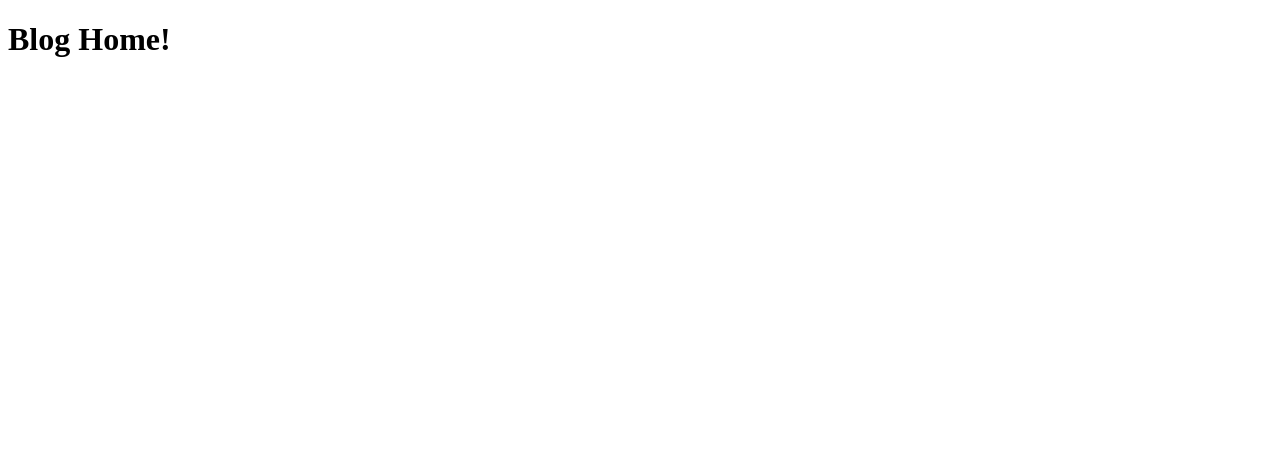
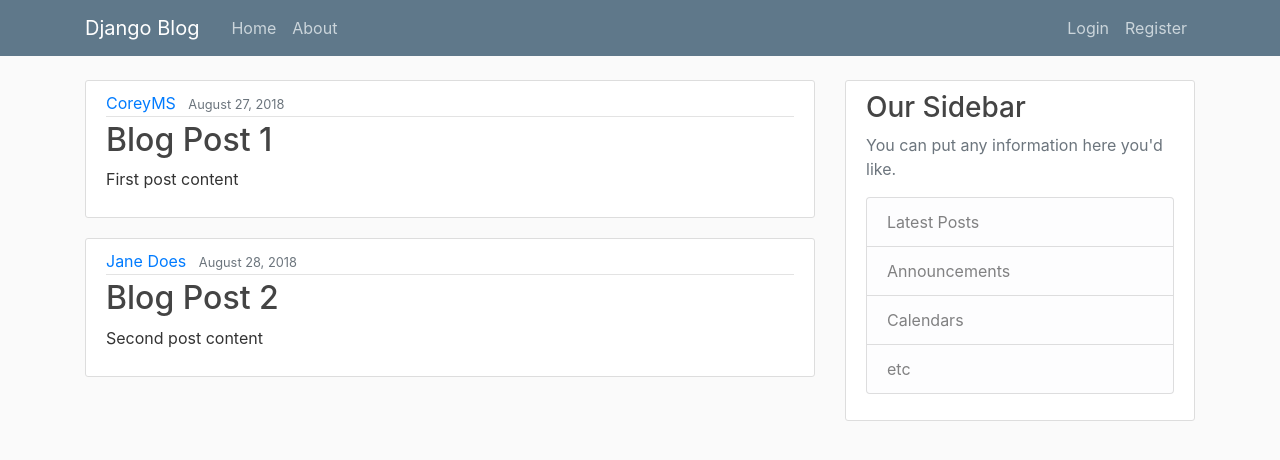
Before and after one commit to think-meet/ManagerBackend, a Django app: page /blog/ in a window 1280 px wide. Before the commit the part shown is almost empty. Shown: the top 460 px of the page. Run offline with Django 5.2, Linux system fonts and the light colour scheme; some libraries are stand-ins or nearby versions.

Commit message:
part 3 completed

```diff
--- /dev/null
+++ b/managerbackend/blog/static/blog/main.css
@@ -0,0 +1,89 @@
+body {
+    background: #fafafa;
+    color: #333333;
+    margin-top: 5rem;
+}
+
+h1,
+h2,
+h3,
+h4,
+h5,
+h6 {
+    color: #444444;
+}
+
+ul {
+    margin: 0;
+}
+
+.bg-steel {
+    background-color: #5f788a;
+}
+
+.site-header .navbar-nav .nav-link {
+    color: #cbd5db;
+}
+
+.site-header .navbar-nav .nav-link:hover {
+    color: #ffffff;
+}
+
+.site-header .navbar-nav .nav-link.active {
+    font-weight: 500;
+}
+
+.content-section {
+    background: #ffffff;
+    padding: 10px 20px;
+    border: 1px solid #dddddd;
+    border-radius: 3px;
+    margin-bottom: 20px;
+}
+
+.article-title {
+    color: #444444;
+}
+
+a.article-title:hover {
+    color: #428bca;
+    text-decoration: none;
+}
+
+.article-content {
+    white-space: pre-line;
+}
+
+.article-img {
+    height: 65px;
+    width: 65px;
+    margin-right: 16px;
+}
+
+.article-metadata {
+    padding-bottom: 1px;
+    margin-bottom: 4px;
+    border-bottom: 1px solid #e3e3e3
+}
+
+.article-metadata a:hover {
+    color: #333;
+    text-decoration: none;
+}
+
+.article-svg {
+    width: 25px;
+    height: 25px;
+    vertical-align: middle;
+}
+
+.account-img {
+    height: 125px;
+    width: 125px;
+    margin-right: 20px;
+    margin-bottom: 16px;
+}
+
+.account-heading {
+    font-size: 2.5rem;
+}
--- /dev/null
+++ b/managerbackend/blog/templates/blog/base.html
@@ -0,0 +1,71 @@
+{% load static %}
+<!DOCTYPE html>
+<html>
+<head>
+
+    <!-- Required meta tags -->
+    <meta charset="utf-8">
+    <meta name="viewport" content="width=device-width, initial-scale=1, shrink-to-fit=no">
+
+    <!-- Bootstrap CSS -->
+    <link rel="stylesheet" href="https://maxcdn.bootstrapcdn.com/bootstrap/4.0.0/css/bootstrap.min.css" integrity="sha384-Gn5384xqQ1aoWXA+058RXPxPg6fy4IWvTNh0E263XmFcJlSAwiGgFAW/dAiS6JXm" crossorigin="anonymous">
+
+    <link rel="stylesheet" type="text/css" href="{% static 'blog/main.css' %}">
+
+
+    {% if title %}
+        <title>Django Blog - {{ title }}</title>
+    {% else %}
+        <title>Django Blog</title>
+    {% endif %}
+</head>
+<body>
+    <header class="site-header">
+      <nav class="navbar navbar-expand-md navbar-dark bg-steel fixed-top">
+        <div class="container">
+          <a class="navbar-brand mr-4" href="{% url 'blog:blog-home' %}">Django Blog</a>
+          <button class="navbar-toggler" type="button" data-toggle="collapse" data-target="#navbarToggle" aria-controls="navbarToggle" aria-expanded="false" aria-label="Toggle navigation">
+          <span class="navbar-toggler-icon"></span>
+          </button>
+          <div class="collapse navbar-collapse" id="navbarToggle">
+            <div class="navbar-nav mr-auto">
+              <a class="nav-item nav-link" href="{% url 'blog:blog-home' %}">Home</a>
+              <a class="nav-item nav-link" href="{% url 'blog:blog-about' %}">About</a>
+            </div>
+            <!-- Navbar Right Side -->
+            <div class="navbar-nav">
+              <a class="nav-item nav-link" href="#">Login</a>
+              <a class="nav-item nav-link" href="#">Register</a>
+            </div>
+          </div>
+        </div>
+      </nav>
+    </header>
+    <main role="main" class="container">
+      <div class="row">
+        <div class="col-md-8">
+          {% block content %}{% endblock %}
+        </div>
+        <div class="col-md-4">
+          <div class="content-section">
+            <h3>Our Sidebar</h3>
+            <p class='text-muted'>You can put any information here you'd like.
+              <ul class="list-group">
+                <li class="list-group-item list-group-item-light">Latest Posts</li>
+                <li class="list-group-item list-group-item-light">Announcements</li>
+                <li class="list-group-item list-group-item-light">Calendars</li>
+                <li class="list-group-item list-group-item-light">etc</li>
+              </ul>
+            </p>
+          </div>
+        </div>
+      </div>
+    </main>
+
+    <!-- Optional JavaScript -->
+    <!-- jQuery first, then Popper.js, then Bootstrap JS -->
+    <script src="https://code.jquery.com/jquery-3.2.1.slim.min.js" integrity="sha384-KJ3o2DKtIkvYIK3UENzmM7KCkRr/rE9/Qpg6aAZGJwFDMVNA/GpGFF93hXpG5KkN" crossorigin="anonymous"></script>
+    <script src="https://cdnjs.cloudflare.com/ajax/libs/popper.js/1.12.9/umd/popper.min.js" integrity="sha384-ApNbgh9B+Y1QKtv3Rn7W3mgPxhU9K/ScQsAP7hUibX39j7fakFPskvXusvfa0b4Q" crossorigin="anonymous"></script>
+    <script src="https://maxcdn.bootstrapcdn.com/bootstrap/4.0.0/js/bootstrap.min.js" integrity="sha384-JZR6Spejh4U02d8jOt6vLEHfe/JQGiRRSQQxSfFWpi1MquVdAyjUar5+76PVCmYl" crossorigin="anonymous"></script>
+</body>
+</html>
--- a/managerbackend/blog/templates/blog/home.html
+++ b/managerbackend/blog/templates/blog/home.html
@@ -1,9 +1,15 @@
-<!DOCTYPE html>
-<html>
-    <head>
-        <title></title>
-    </head>
-    <body>
-        <h1>Blog Home!</h1>
-    </body>
-</html>
+{% extends "blog/base.html" %}
+{% block content %}
+    {% for post in posts %}
+        <article class="media content-section">
+          <div class="media-body">
+            <div class="article-metadata">
+              <a class="mr-2" href="#">{{ post.author }}</a>
+              <small class="text-muted">{{ post.date_posted }}</small>
+            </div>
+            <h2><a class="article-title" href="#">{{ post.title }}</a></h2>
+            <p class="article-content">{{ post.content }}</p>
+          </div>
+        </article>
+    {% endfor %}
+{% endblock content %}
--- a/managerbackend/blog/views.py
+++ b/managerbackend/blog/views.py
@@ -23,4 +23,7 @@ def home(request):
 
 
 def about(request):
-    return render(request, 'blog/about.html')
+    context = {
+        'title': 'About'
+    }
+    return render(request, 'blog/about.html', context)
```
Also changed, not shown: managerbackend/blog/templates/blog/about.html (+4 -9 lines), 1 other file.
